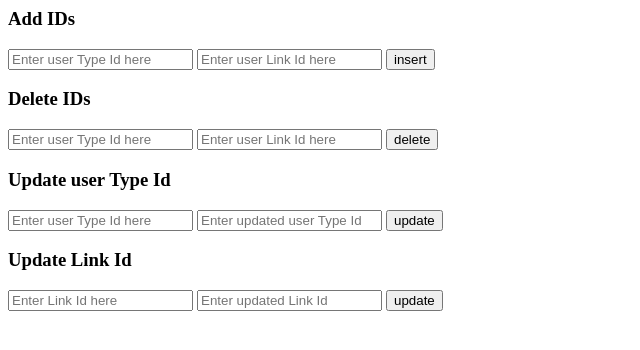
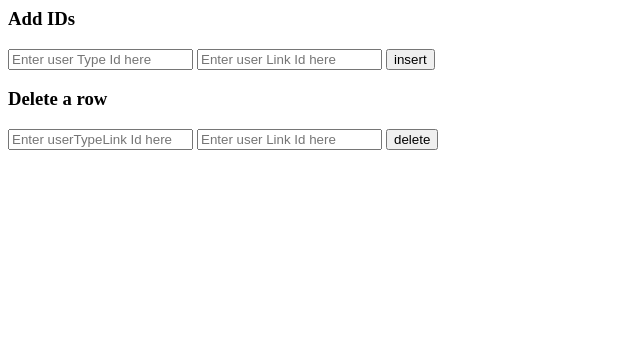
Before and after one commit to moatazsamir1997/tedx, a PHP site: page /usertypelinks.php in a window 1280 px wide. Shown: the top 350 px of the page, without its empty margins (0-640 px from the left). Run offline with PHP 8.4, Linux system fonts and the light colour scheme.

Commit message:
Update usertypelinks.php

```diff
--- a/usertype links/usertypelinks.php
+++ b/usertype links/usertypelinks.php
@@ -8,31 +8,13 @@
 		</form>
 
 		<form method="POST" action="#">
-			<h3>Delete IDs</h3>
-			<input type="text" name="TypeId" placeholder="Enter user Type Id here">
+			<h3>Delete a row</h3>
+			<input type="text" name="userTypeLinksId" placeholder="Enter userTypeLink Id here">
 			<input type="text" name="LinkId" placeholder="Enter user Link Id here">
 			<input type="submit" name="delete" value="delete">
 		</form>
 
-		<form method="POST" action="#">
-			<h3>Update user Type Id</h3>
-			<input type="text" name="TypeId" placeholder="Enter user Type Id here">
-			<input type="text" name="updatedTypeId" placeholder="Enter updated user Type Id">
 
-
-			<input type="submit" name="UpdateTypeId" value="update">
-		</form>
-
-
-
-		<form method="POST" action="#">
-			<h3>Update Link Id</h3>
-			<input type="text" name="LinkId" placeholder="Enter Link Id here">
-			<input type="text" name="updatedLinkId" placeholder="Enter updated Link Id">
-
-
-			<input type="submit" name="UpdateLinkId" value="update">
-		</form>
 
 
 
@@ -52,38 +34,18 @@
 	{
 		$requestedTypeId = $_POST["TypeId"];
 		$requestedLinkId = $_POST["LinkId"];
+
 		if ($requestedTypeId != "")
 		{
-			$insert="INSERT INTO usertypelinks (`userTypeId` , `linkId`) VALUES ('$requestedTypeId' , requestedLinkId);";
+			$insert = 'INSERT INTO `usertypelinks` (`userTypeId`, `linkId`) VALUES ( "'.$requestedTypeId.'",  "'.$requestedLinkId.'")';
 			$result = mysqli_query($conn, $insert);
+
+			$tableName = "usertypelinks";
+			$columnName = "userTypeId";
+			read($tableName,$columnName);
 		}
 
 
-
-
-		$select="SELECT usertypelinks.userTypeId,
-		usertypelinks.linkId,
-		usertype.name,
-		usertype.id,
-		links.physicalName,
-		links.friendlyName,
-		links.id FROM
-		(((usertypelinks INNER JOIN usertype on
-		 usertypelinks.userTypeId = usertype.id)
-		  INNER JOIN links ON
-		   usertypelinks.linkId = links.id)";
-		$result = mysqli_query($conn,$select);
-		if ($result->num_rows > 0)
-		{
-			// output data of each row
-			while($row = $result->fetch_assoc())
-			{
-				echo $row["name"];
-				echo $row["physicalName"];
-				echo $row["friendlyName"];
-			}
-		}
-		else {echo "0 results";}
 	}
 
 
@@ -92,28 +54,18 @@
 
 	if(isset($_POST['delete']))
 	{
-		$requestedTypeId = $_POST["TypeId"];
 		$requestedLinkId = $_POST["LinkId"];
-		var_dump($requestedLinkId);
+		$userTypeLinksId = $_POST['userTypeLinksId'];
 		echo '<br>';
-		if ($requestedLinkId != "") {
-			$delete="DELETE FROM `user` WHERE `name` = '".$requestedLinkId."'";
+		if ($userTypeLinksId != "" && $requestedLinkId != "") {
+			$delete="DELETE FROM `usertypelinks` WHERE `userTypeId` = '$userTypeLinksId' && `linkId` = '$requestedLinkId'";
 			$result = mysqli_query($conn, $delete);
+			$tableName = "usertypelinks";
+			$columnName = "userTypeid";
+			read($tableName,$columnName);
 		}
 
 
-		$select="SELECT usertypelinks.userTypeId,usertypelinks.linkId,usertype.name,usertype.id,links.physicalName,links.friendlyName,links.id FROM  (((usertypelinks INNER JOIN usertype on usertypelinks.userTypeId = usertype.id)INNER JOIN links ON usertypelinks.linkId = links.id)";;
-		$result = mysqli_query($conn,$select);
-		if ($result->num_rows > 0)
-		{
-			// output data of each row
-			while($row = $result->fetch_assoc()) {
-
-
-				echo $row["name"].$row["physicalName"].$row["friendlyName"]. "<br>";
-			}
-		}
-		else {echo "0 results";}
 	}
 
 
@@ -121,73 +73,16 @@
 
 
 
-	//.................................................................
 
-
-
-
-
-
-	if(isset($_POST['UpdateTypeId']))
+	function read($tableName,$columnName)
 	{
-		$requestedTypeId = $_POST["TypeId"];
-		$UpdatedTypeId = $_POST["updatedTypeId"];
-		var_dump($requestedTypeId);
-		var_dump($UpdatedTypeId);
-		echo '<br>';
-		if ($requestedTypeId != "") {
-			$update="UPDATE `usertypelinks`
-			SET `userTypeId` = '$UpdatedTypeId'
-			WHERE `userTypeId` = '$requestedTypeId' ;";
-			$result = mysqli_query($conn, $update);
-		}
-
-
-		$select="SELECT usertypelinks.userTypeId,usertypelinks.linkId,usertype.name,usertype.id,links.physicalName,links.friendlyName,links.id FROM  (((usertypelinks INNER JOIN usertype on usertypelinks.userTypeId = usertype.id)INNER JOIN links ON usertypelinks.linkId = links.id)";;
-		$result = mysqli_query($conn,$select);
+		$select="SELECT * FROM `$tableName`";
+		$result = mysqli_query($GLOBALS['conn'] ,$select);
 		if ($result->num_rows > 0)
 		{
 			// output data of each row
 			while($row = $result->fetch_assoc()) {
-
-
-				echo $row["name"].$row["physicalName"].$row["friendlyName"]. "<br>";
-			}
-		}
-		else {echo "0 results";}
-	}
-
-
-
-
-	//....................................................................
-
-
-
-	if(isset($_POST['UpdateLinkId']))
-	{
-		$requestedLinkId = $_POST["LinkId"];
-		$UpdatedLinkId = $_POST["updatedLinkId"];
-		var_dump($requestedLinkId);
-		var_dump($UpdatedLinkId);
-		echo '<br>';
-		if ($requestedLinkId != "") {
-			$update="UPDATE `usertypelinks`
-			SET `linkId` = '$UpdatedLinkId'
-			WHERE `linkId` = '$requestedLinkId' ;";
-			$result = mysqli_query($conn, $update);
-		}
-
-
-		$select="SELECT usertypelinks.userTypeId,usertypelinks.linkId,usertype.name,usertype.id,links.physicalName,links.friendlyName,links.id FROM  (((usertypelinks INNER JOIN usertype on usertypelinks.userTypeId = usertype.id)INNER JOIN links ON usertypelinks.linkId = links.id)";;
-		$result = mysqli_query($conn,$select);
-		if ($result->num_rows > 0)
-		{
-			// output data of each row
-			while($row = $result->fetch_assoc()) {
-
-
-				echo $row["name"].$row["physicalName"].$row["friendlyName"]. "<br>";
+				echo $row[$columnName]."<br>";
 			}
 		}
 		else {echo "0 results";}
```
